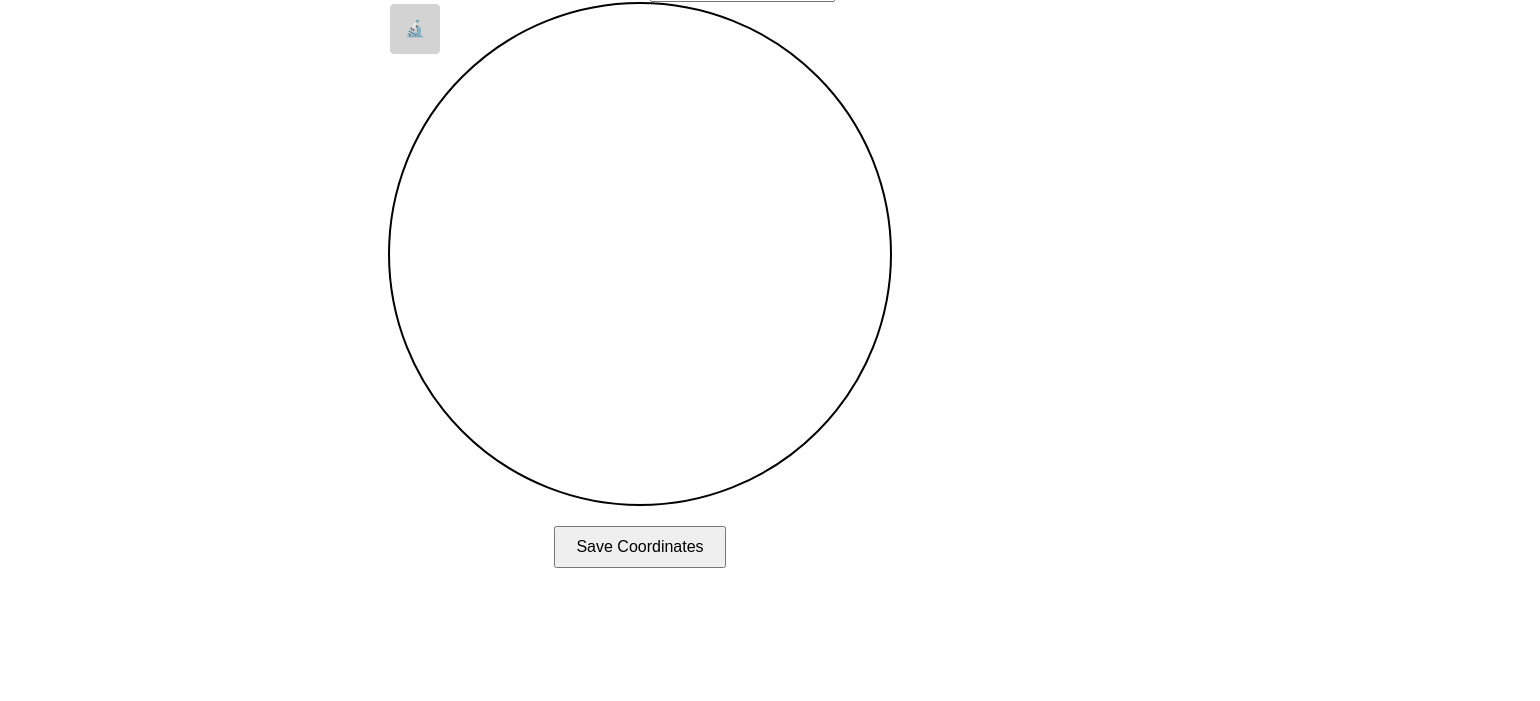
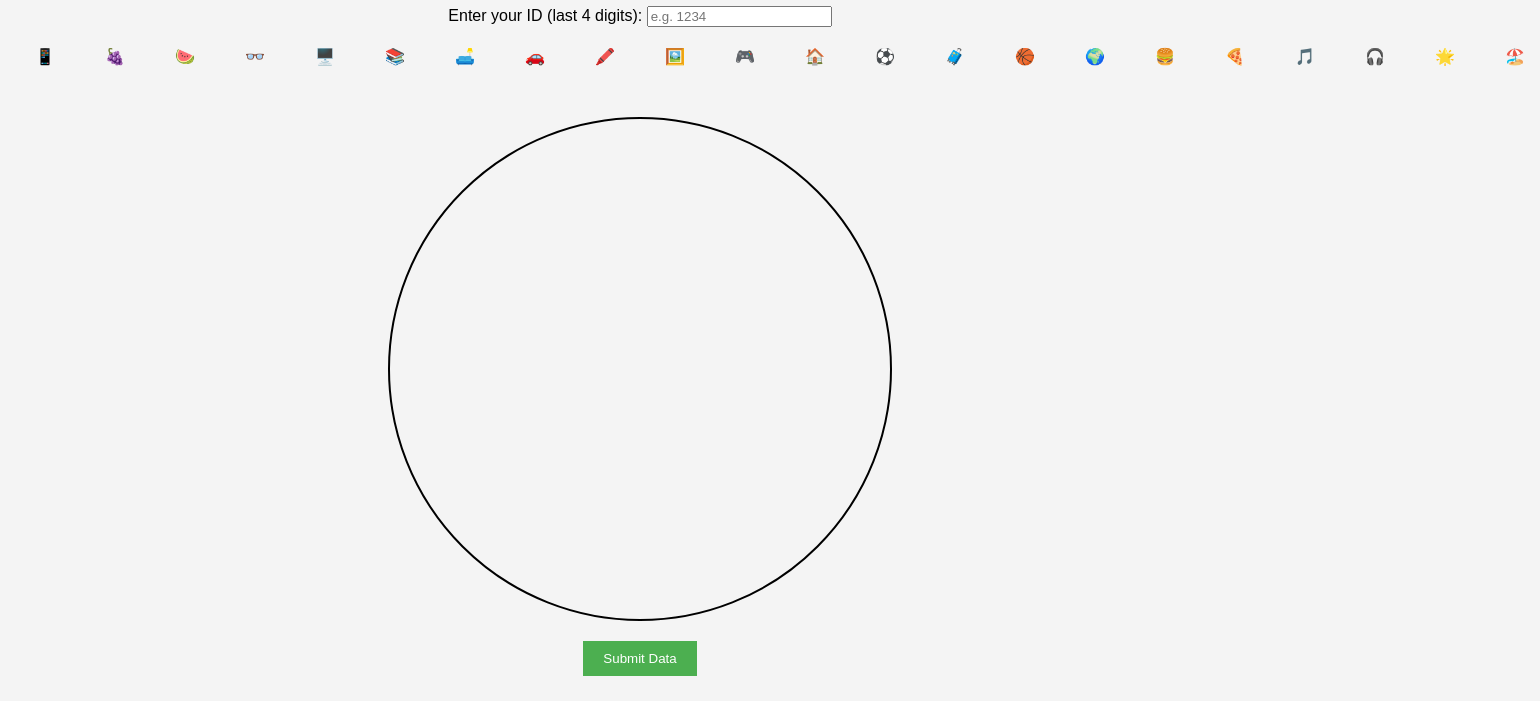
Before and after one commit to RefaelTikochinski/CognitiveMapExperiment, a plain HTML site: page index.html in a window 1280 px wide. Shown: the part 99-800 px from the top of the page, 1540 px wide, since content can reach past the window. Drawn offline with Linux system fonts and the light colour scheme.

Commit message:
Add files via upload

```diff
--- a/index.html
+++ b/index.html
@@ -7,23 +7,20 @@
   <link rel="stylesheet" href="style.css">
 </head>
 <body>
-  <h1>Cognitive Map Experiment</h1>
-
-  <!-- Input for participant's last 4 digits of ID -->
-  <div>
-    <label for="participant-id">Enter your last 4 digits of ID:</label>
-    <input type="text" id="participant-id" maxlength="4" pattern="[0-9]{4}" required>
+  <div class="container">
+    <div class="header">
+      <h1>Cognitive Map Experiment</h1>
+      <label for="participantId">Enter your ID (last 4 digits):</label>
+      <input type="text" id="participantId" maxlength="4" placeholder="e.g. 1234" required>
+    </div>
+    <div class="icons">
+      <!-- Icons will be dynamically inserted here -->
+    </div>
+    <div class="circle">
+      <!-- This will be the large circle where icons will be dragged and dropped -->
+    </div>
+    <button id="submitBtn">Submit Data</button>
   </div>
-
-  <div id="circle">
-    <div class="icon" id="apple" draggable="true">🍎</div>
-    <div class="icon" id="banana" draggable="true">🍌</div>
-    <div class="icon" id="shoe" draggable="true">👟</div>
-    <div class="icon" id="microscope" draggable="true">🔬</div>
-    <!-- Add more icons here -->
-  </div>
-
-  <button onclick="saveCoordinates()">Save Coordinates</button>
 
   <script src="script.js"></script>
 </body>
--- a/script.js
+++ b/script.js
@@ -1,82 +1,76 @@
-const circle = document.getElementById('circle');
-const icons = document.querySelectorAll('.icon');
-let iconCoordinates = {}; // Stores coordinates for each icon
+document.addEventListener('DOMContentLoaded', () => {
+  const iconsData = [
+    '🍎', '🍌', '👟', '🔬', '📱', '🍇', '🍉', '👓', '🖥️', '📚',
+    '🛋️', '🚗', '🖍️', '🖼️', '🎮', '🏠', '⚽', '🧳', '🏀', '🌍',
+    '🍔', '🍕', '🎵', '🎧', '🌟', '🏖️'
+  ];
 
-// Add drag-and-drop functionality
-icons.forEach(icon => {
-  icon.addEventListener('dragstart', dragStart);
-  icon.addEventListener('dragend', dragEnd);
-});
+  const iconsContainer = document.querySelector('.icons');
+  const circle = document.querySelector('.circle');
+  const submitBtn = document.getElementById('submitBtn');
+  const participantIdInput = document.getElementById('participantId');
 
-circle.addEventListener('dragover', (event) => {
-  event.preventDefault(); // Allows dropping
-});
+  let iconPositions = [];
 
-circle.addEventListener('drop', dropIcon);
+  // Dynamically add icons to the pool
+  iconsData.forEach(icon => {
+    const iconElement = document.createElement('div');
+    iconElement.classList.add('icon');
+    iconElement.innerText = icon;
+    iconElement.draggable = true;
+    iconElement.addEventListener('dragstart', dragStart);
+    iconsContainer.appendChild(iconElement);
+  });
 
-function dragStart(event) {
-  event.dataTransfer.setData('text', event.target.id);
-}
-
-function dropIcon(event) {
-  event.preventDefault();
-  const iconId = event.dataTransfer.getData('text');
-  const icon = document.getElementById(iconId);
-
-  // Position the icon inside the circle
-  const circleRect = circle.getBoundingClientRect();
-  const iconSize = icon.getBoundingClientRect().width / 2;
-
-  const x = event.clientX - circleRect.left - iconSize;
-  const y = event.clientY - circleRect.top - iconSize;
-
-  // Update icon position
-  icon.style.position = 'absolute';
-  icon.style.left = `${x}px`;
-  icon.style.top = `${y}px`;
-  circle.appendChild(icon);
-
-  // Save coordinates relative to circle center
-  const relativeX = x + iconSize - circleRect.width / 2;
-  const relativeY = y + iconSize - circleRect.height / 2;
-  iconCoordinates[iconId] = { x: relativeX, y: relativeY };
-}
-
-function dragEnd(event) {
-  event.target.style.cursor = 'grab';
-}
-
-// Send coordinates to the server and save them to GitHub
-function saveCoordinates() {
-  // Get the participant's ID
-  const participantId = document.getElementById('participant-id').value;
-
-  if (!participantId) {
-    alert('Please enter your last 4 digits of ID.');
-    return;
+  // Drag Start Event
+  function dragStart(e) {
+    e.dataTransfer.setData('text', e.target.innerText);
   }
 
-  // Prepare data to send
-  const coordinates = [];
-  Object.keys(iconCoordinates).forEach(iconId => {
-    const { x, y } = iconCoordinates[iconId];
-    coordinates.push({ id: iconId, x: x, y: y });
+  // Allow dropping inside the circle
+  circle.addEventListener('dragover', (e) => {
+    e.preventDefault();
   });
 
-  // Send data to the server via POST request, including the ID in the filename
-  fetch(`/save-coordinates/${participantId}`, {
-    method: 'POST',
-    headers: {
-      'Content-Type': 'application/json',
-    },
-    body: JSON.stringify(coordinates),
-  })
-  .then(response => response.json())
-  .then(data => {
-    alert('Data saved successfully!');
-  })
-  .catch(error => {
-    console.error('Error:', error);
-    alert('Error saving data');
+  // Drop Event
+  circle.addEventListener('drop', (e) => {
+    e.preventDefault();
+    const icon = e.dataTransfer.getData('text');
+    const iconElement = document.createElement('div');
+    iconElement.classList.add('icon');
+    iconElement.innerText = icon;
+    iconElement.style.position = 'absolute';
+    iconElement.style.left = `${e.offsetX - 25}px`;
+    iconElement.style.top = `${e.offsetY - 25}px`;
+    circle.appendChild(iconElement);
+
+    // Store the coordinates of the dropped icon
+    iconPositions.push({ icon, x: e.offsetX, y: e.offsetY });
   });
-}
+
+  // Submit button click event
+  submitBtn.addEventListener('click', () => {
+    const participantId = participantIdInput.value;
+
+    if (participantId && iconPositions.length === iconsData.length) {
+      // Send data to the server (GitHub Actions)
+      fetch('https://api.github.com/repos/your-username/your-repository/dispatches', {
+        method: 'POST',
+        headers: {
+          'Authorization': `token YOUR_GITHUB_TOKEN`,
+          'Accept': 'application/vnd.github.v3+json',
+          'Content-Type': 'application/json'
+        },
+        body: JSON.stringify({
+          event_type: 'save-coordinates',
+          client_payload: { participantId, iconPositions }
+        })
+      })
+      .then(response => response.json())
+      .then(data => alert('Data saved successfully!'))
+      .catch(error => alert('Error saving data'));
+    } else {
+      alert('Please complete the task and enter your ID.');
+    }
+  });
+});
--- a/style.css
+++ b/style.css
@@ -1,32 +1,48 @@
 body {
   font-family: Arial, sans-serif;
+  display: flex;
+  justify-content: center;
+  align-items: center;
+  height: 100vh;
+  margin: 0;
+  background-color: #f4f4f4;
+}
+
+.container {
   text-align: center;
 }
 
-#circle {
-  width: 500px;
-  height: 500px;
-  border-radius: 50%;
-  border: 2px solid black;
-  margin: 0 auto;
-  position: relative;
+.header {
+  margin-bottom: 20px;
+}
+
+.icons {
+  display: flex;
+  justify-content: center;
+  gap: 20px;
+  margin-bottom: 20px;
 }
 
 .icon {
   width: 50px;
   height: 50px;
-  background-color: lightgray;
-  display: flex;
-  justify-content: center;
-  align-items: center;
-  border-radius: 5px;
-  cursor: pointer;
-  position: absolute;
-  user-select: none;
+  cursor: grab;
 }
 
-button {
+.circle {
+  width: 500px;
+  height: 500px;
+  border: 2px solid black;
+  border-radius: 50%;
+  margin: 0 auto;
+  position: relative;
+}
+
+#submitBtn {
+  padding: 10px 20px;
+  background-color: #4CAF50;
+  color: white;
+  border: none;
+  cursor: pointer;
   margin-top: 20px;
-  padding: 10px 20px;
-  font-size: 16px;
 }
```
